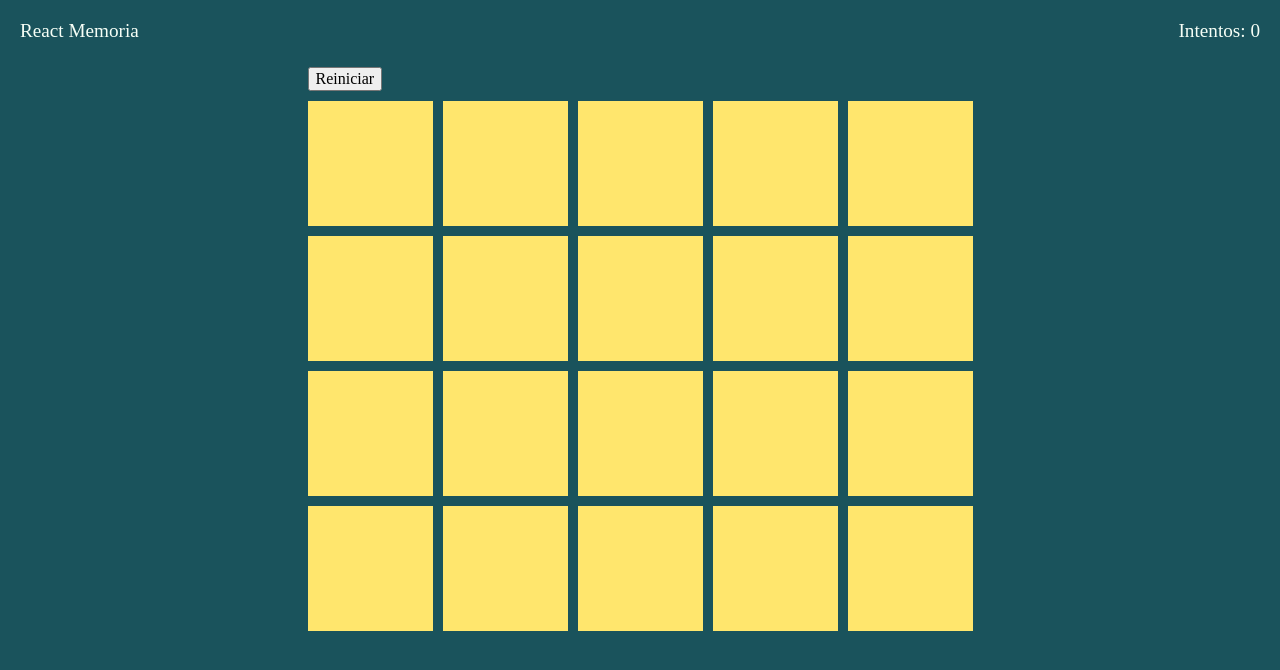
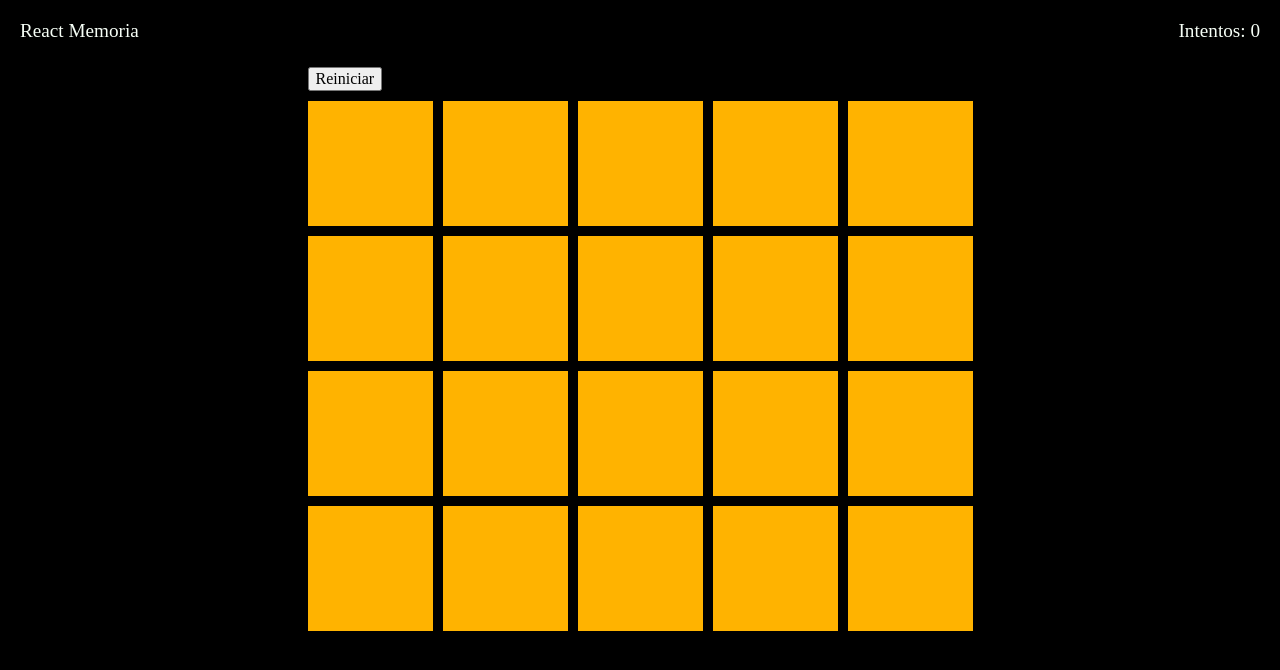
Before and after one commit to gutierreznestor/react-training, a React (Create React App) app: page / in a window 1280 px wide. Shown: the top 670 px of the page. Built offline with nearby package versions, Linux system fonts and the light colour scheme.

Commit message:
Refactor to sass

```diff
--- a/package.json
+++ b/package.json
@@ -6,6 +6,7 @@
     "@testing-library/jest-dom": "^4.2.4",
     "@testing-library/react": "^9.5.0",
     "@testing-library/user-event": "^7.2.1",
+    "node-sass": "^4.14.1",
     "react": "^16.13.1",
     "react-card-flip": "^1.0.10",
     "react-dom": "^16.13.1",
--- a/src/App.js
+++ b/src/App.js
@@ -1,5 +1,5 @@
 import React from 'react';
-import './App.css';
+import './App.scss';
 import Board from './components/board/Board';
 
 const initialState = {
@@ -26,12 +26,12 @@ class App extends React.Component {
 
   render() {
     return (
-      <div className="App">
-        <header className="App-header">
+      <div className="app">
+        <header className="app__header">
           <div>React Memoria</div>
           <div>Intentos: { this.state.attempts }</div>
         </header>
-        <div className="container">
+        <div className="app__content">
           <Board
             addAttempt={ () => {this.addAttempt()}}
             resetScore={ () => {this.resetScore()}}
--- a/src/App.css
+++ b/src/App.scss
@@ -1,18 +1,15 @@
-:root {
-  --bg-color: #1A535C;
-  --bg-item: #ffe66d;
-  --bg-item-2: #ff6b6b;
-  --white: #f7fff7;
+$bg__color: #000;
+$color-white: #f7fff7;
+
+
+.app {
+  background-color: $bg__color;
+  min-height: 100vh;
+  font-size: 16px;
+  color: $color-white;
 }
 
-.App {
-  background-color: var(--bg-color);
-  min-height: 100vh;
-  font-size: 16px;
-  color: var(--white);
-}
-
-.App-header {
+.app__header {
   display: flex;
   flex-direction: row;
   justify-content: space-between;
@@ -20,7 +17,7 @@
   font-size: 1.2rem;
 }
 
-.container {
+.app__content {
   height: 100%;
   display: flex;
   flex-direction: column;
--- a/src/components/board/Board.js
+++ b/src/components/board/Board.js
@@ -1,6 +1,6 @@
 import React from 'react';
-import './Board.css';
-import Item from '../item/Item';
+import './Board.scss';
+import Card from '../card/Card';
 import { initializeBoard } from './initializeBoard';
 
 const {board, items} = initializeBoard();
@@ -90,15 +90,15 @@ class Board extends React.Component  {
     }
 
     render() {
-        return (<div className="container">
+        return (<div className="board">
             <button
                 onClick={ () => this.resetBoard()}
-                className="resetButton">
+                className="board__button">
                 Reiniciar
             </button>
-            <div className="board">
+            <div className="board__content">
             { this.state.board.map( (item, idx) => (
-                <Item key={item.code}
+                <Card key={item.code}
                     icon={item.icon}
                     isFlipped={item.isFlipped}
                     handleClick={() => { if (!item.disabled) this.handleClick (idx,item.icon)}}
--- a/src/components/board/Board.css
+++ b/src/components/board/Board.scss
@@ -1,15 +1,15 @@
-.container {
+.board {
     display: flex;
     flex-direction: column;
     align-content: center;
 }
 
-.resetButton {
+.board__button {
     align-self: flex-start;
     margin: 5px;
 }
 
-.board {
+.board__content {
     display: flex;
     flex-wrap: wrap;
     width: 675px;
--- a/src/components/item/Item.js
+++ b/src/components/card/Card.js
@@ -1,8 +1,8 @@
 import React from 'react';
-import './Item.css';
+import './Card.scss';
 import ReactCardFlip from 'react-card-flip';
 
-class Item extends React.Component  {
+class Card extends React.Component  {
     constructor(props) {
         super(props);
         this.state = {
@@ -14,9 +14,9 @@ class Item extends React.Component  {
         return (
         <div>
             <ReactCardFlip isFlipped={this.props.isFlipped && !this.props.match} >
-                <div className="item" onClick={() => this.props.handleClick()}>
+                <div className="card card__item" onClick={() => this.props.handleClick()}>
                 </div>
-                <div className="icon" onClick={() => this.props.handleClick()}>
+                <div className="card card__icon" onClick={() => this.props.handleClick()}>
                     <i className={`fa-5x ${ this.props.icon}`}></i>
                 </div>
             </ReactCardFlip>
@@ -24,4 +24,4 @@ class Item extends React.Component  {
     }
 }
 
-export default Item;
+export default Card;
--- /dev/null
+++ b/src/components/card/Card.scss
@@ -0,0 +1,23 @@
+$bg__item: #ffb300;
+$bg__item-2: #03dcf4;
+$color-black: #000;
+
+.card {
+    width: 125px;
+    height: 125px;
+    margin: 5px;
+    color: $color-black;
+}
+
+.card__item {
+    background-color: $bg__item;
+    flex-grow: 1;
+}
+
+.card__icon {
+    background-color: $bg__item-2;
+    flex-grow: 1;
+    display: flex;
+    justify-content: center;
+    align-content: center;
+}
--- a/src/components/item/Item.css
+++ /dev/null
@@ -1,18 +0,0 @@
-.item {
-    background-color: var(--bg-item);
-    flex-grow: 1;
-    width: 125px;
-    height: 125px;
-    margin: 5px;
-}
-
-.icon {
-    background-color: var(--bg-item-2);
-    width: 125px;
-    height: 125px;
-    margin: 5px;
-    display: flex;
-    justify-content: center;
-    align-content: center;
-    padding: auto 0;
-}
```
Also changed, not shown: 1 other file (tests, documents, lock files or other folders).
